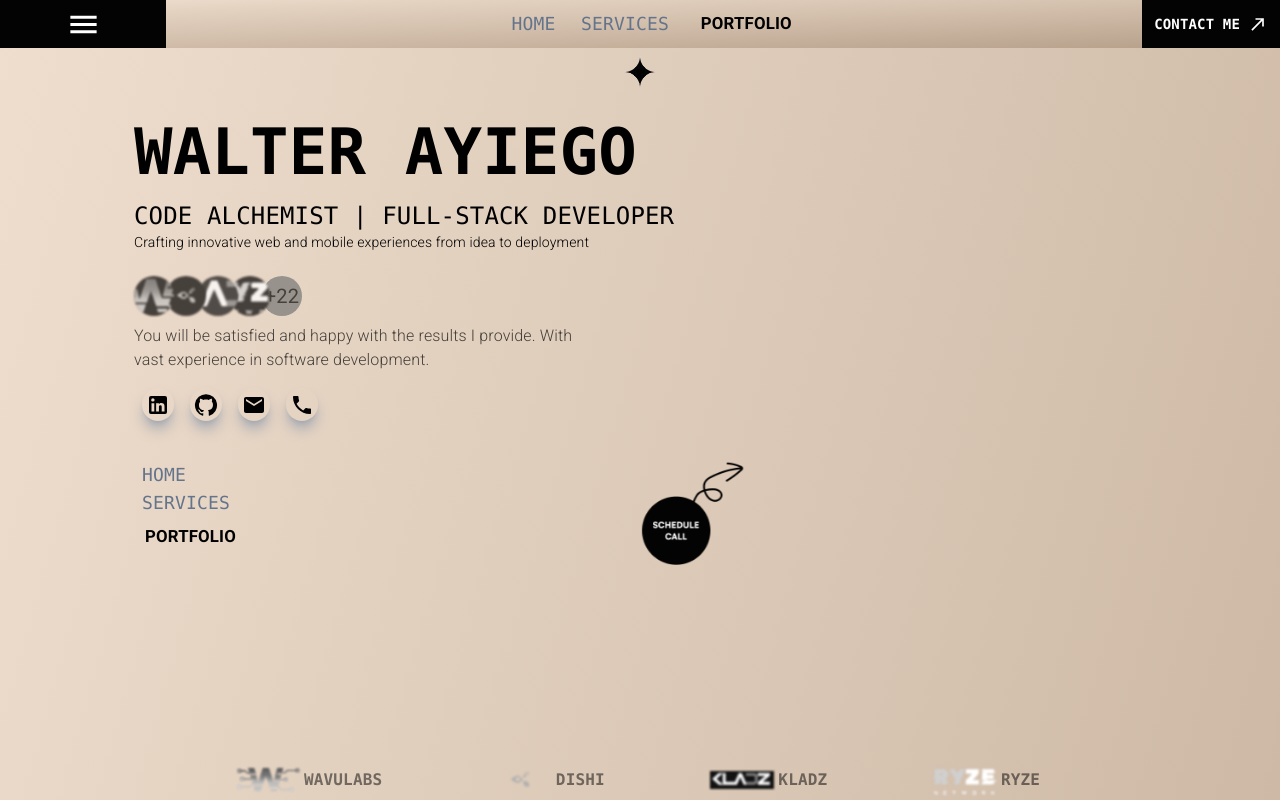
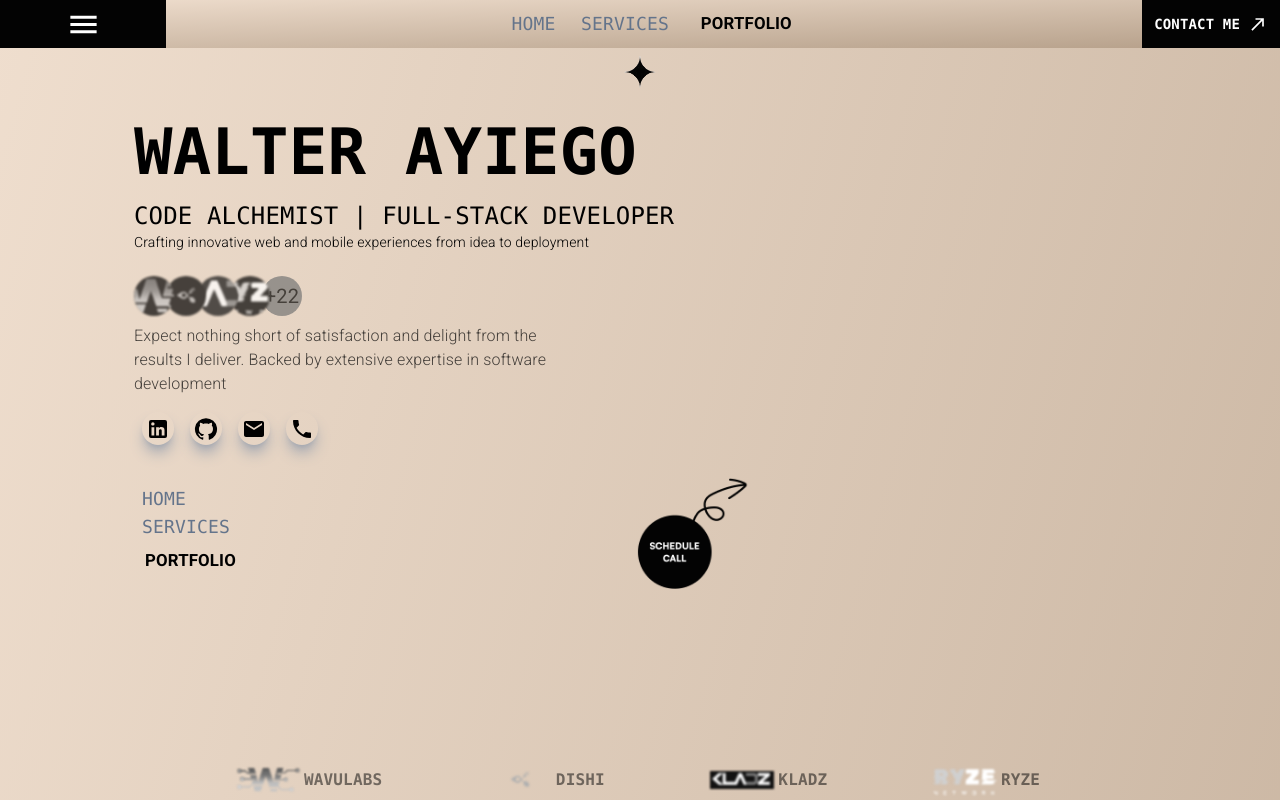
Before and after one commit to walterayiego/PersonalPortfolio, a React (Vite) app: page / in a window 1280 px wide. Shown: the top 800 px of the page. Built offline with nearby package versions, Linux system fonts and the light colour scheme; a web font is replaced by a local one.

Commit message:
Update home page text

```diff
--- a/src/features/home/Home.tsx
+++ b/src/features/home/Home.tsx
@@ -67,8 +67,9 @@ function Home({ children }: HomeProps) {
                   </AvatarGroup>
                 </div>
                 <span className="text-sm sm:text-base md:text-base py-2 opacity-70 font-light my-2">
-                  You will be satisfied and happy with the results I
-                  provide. With vast experience in software development.
+                  Expect nothing short of satisfaction and delight from the
+                  results I deliver. Backed by extensive expertise in software
+                  development
                 </span>
                 <Socials styles="" iconColor="text" />
               </div>
```
